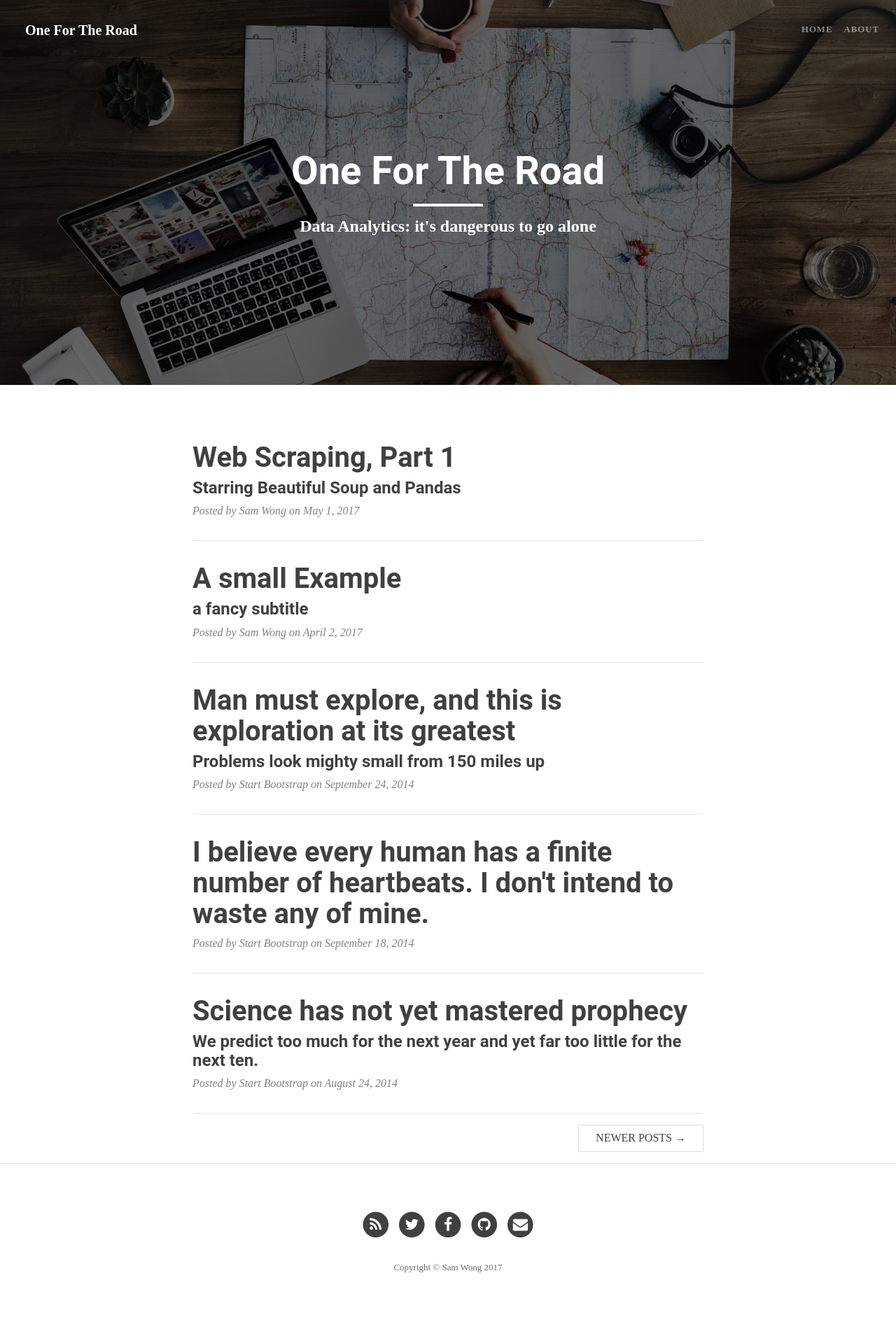
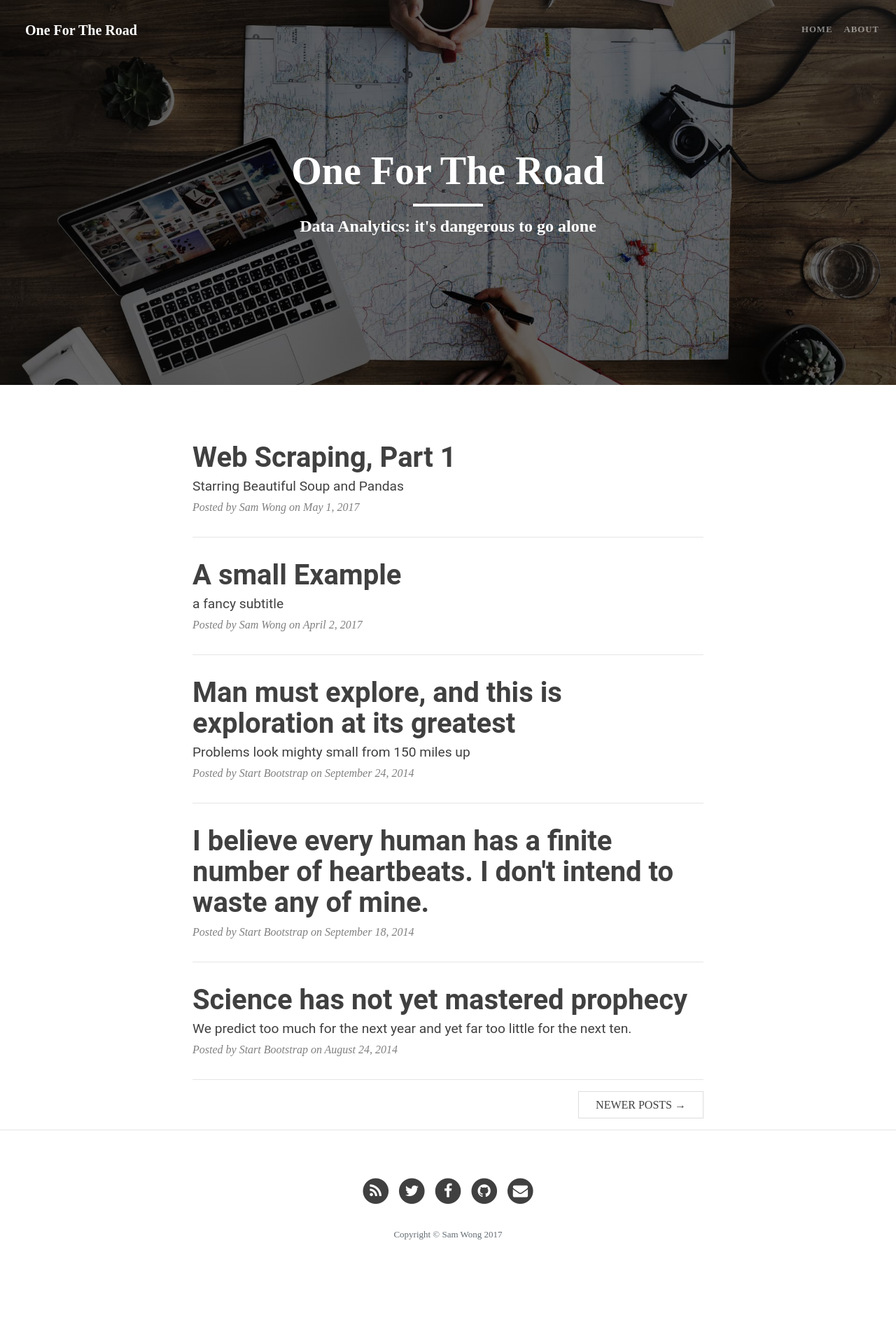
Before and after one commit to SirSamelot/onefortheroad.github.io, a Jekyll site: the page built from index.html, in a window 1280 px wide. Shown: the whole page at 70% size. Built offline with Jekyll 4.4.1, drawn with Linux system fonts in a browser that asks for light colours; some web fonts are replaced; the list of posts is cut into pages by our own code; after the commit the page ends 1838 px from its top, so only the background shows below that.

Commit message:
Change page heading fontface

```diff
--- a/css/clean-blog.css
+++ b/css/clean-blog.css
@@ -105,12 +105,14 @@ hr.small {
 }
 .jumbotron .site-heading h1,
 .jumbotron .page-heading h1 {
-  margin-top: 0;
+  font-family: Raleway;
   font-size: 3.5em;
   font-weight: bold;
+  margin-top: 0;
 }
 .jumbotron .site-heading .subheading,
 .jumbotron .page-heading .subheading {
+  font-family: Raleway;
   font-size: 1.5em;
   line-height: 1.1;
   display: block;
@@ -248,11 +250,11 @@ hr.small {
 }
 .post-preview > a > .post-title {
   font-size: 2.2em;
-  /*font-we*/ight: 700;
   margin-top: 0.8em;
 }
 .post-preview > a > .post-subtitle {
-  font-size: 1.5em;
+  font-size: 1.2em;
+  font-weight: normal;
 }
 .post-preview > .post-meta {
   color: #808080;
@@ -276,7 +278,6 @@ hr.small {
 .section-heading {
   font-size: 2em;
   margin-top: 60px;
-  /*font-we*/ight: 700;
 }
 .caption {
   text-align: center;
@@ -353,7 +354,6 @@ form .row:first-child .floating-label-form-group {
   font-family: 'Open Sans', 'Helvetica Neue', Helvetica, Arial, sans-serif;
   text-transform: uppercase;
   font-size: 14px;
-  /*font-we*/ight: 900;
   letter-spacing: 1px;
   border-radius: 0;
   padding: 15px 25px;
@@ -370,8 +370,6 @@ form .row:first-child .floating-label-form-group {
 }
 .pager a {
   text-transform: uppercase;
-  font-size: 1em;
-  /*font-we*/ight: bold;
   padding: 0.4em 1.5em;
   background-color: white;
   border-radius: 0;
@@ -379,7 +377,6 @@ form .row:first-child .floating-label-form-group {
 }
 @media only screen and (min-width: 768px) {
   .pager a {
-    font-size: 1em;
     padding: 0.4em 1.5em;
   }
 }
```
